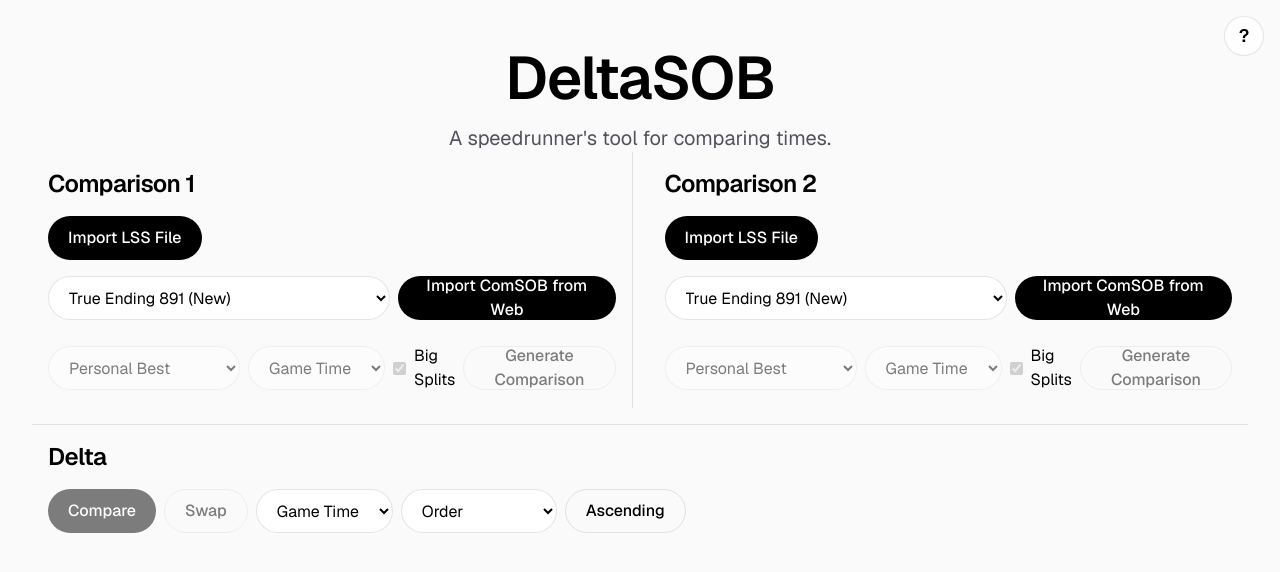
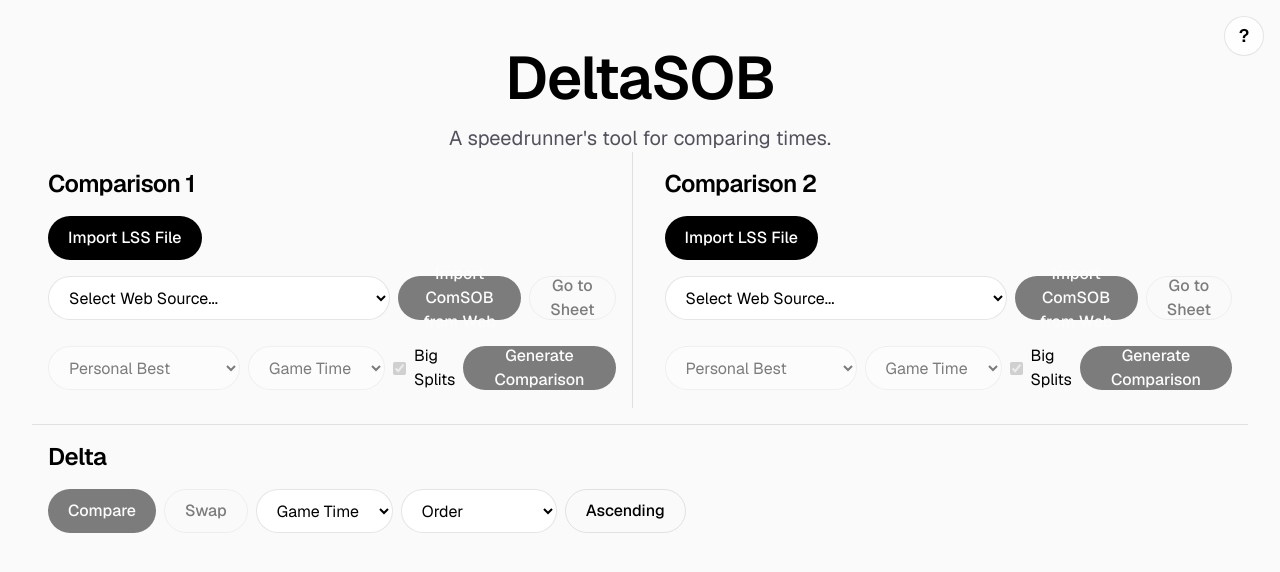
Before and after one commit to briank1727/hksplitanalyzer, a Next.js app: page / in a window 1280 px wide. Shown: the top 572 px of the page. Built offline with nearby package versions, Linux system fonts and the light colour scheme.

Commit message:
Edited Help and Added Go to Sheet Button

```diff
--- a/components/ComparisonPanel.tsx
+++ b/components/ComparisonPanel.tsx
@@ -28,9 +28,7 @@ export default function ComparisonPanel({
   const [timing, setTiming] = useState<TimingMethodKey>("GameTime");
   const [bigSplits, setBigSplits] = useState<boolean>(true);
   const [generateError, setGenerateError] = useState<string | null>(null);
-  const [webImport, setWebImport] = useState<WebImportKey | "">(
-    (Object.keys(WebLSS)[0] as WebImportKey) || "",
-  );
+  const [webImport, setWebImport] = useState<WebImportKey | "">("");
 
   const handleImport = async () => {
     setImportError(null);
@@ -131,6 +129,16 @@ export default function ComparisonPanel({
         <Button onClick={handleWebImport} disabled={!webImport}>
           Import ComSOB from Web
         </Button>
+        <Button
+          variant="secondary"
+          disabled={!webImport}
+          onClick={() => {
+            if (!webImport) return;
+            window.open(WebLSS[webImport].sheet_url, "_blank", "noopener,noreferrer");
+          }}
+        >
+          Go to Sheet
+        </Button>
       </div>
       {imported && importedFileName && (
         <div className="mt-4 rounded-lg border border-green-200 bg-green-50 p-4 text-green-800 dark:border-green-900 dark:bg-green-950 dark:text-green-200">
@@ -179,11 +187,7 @@ export default function ComparisonPanel({
             Big Splits
           </span>
         </label>
-        <Button
-          variant="secondary"
-          onClick={handleGenerate}
-          disabled={!imported}
-        >
+        <Button onClick={handleGenerate} disabled={!imported}>
           Generate Comparison
         </Button>
       </div>
--- a/components/HelpPanel.tsx
+++ b/components/HelpPanel.tsx
@@ -44,10 +44,14 @@ export default function HelpPanel({ open, onClose }: HelpPanelProps) {
           from a LiveSplit (.lss) file or directly from supported web sources.
           <br />
           <br />
-          Use the dropdowns to select which comparisons and timing methods you
-          want to use, and the differences will be displayed in the main view.
-          This can help you identify where you are gaining or losing time in
-          your runs and track your progress over time.
+          How to Use:
+          <br />
+          <br />
+          First import a LiveSplit file or fetch splits from a supported web
+          source. Once you have imported your splits, use the dropdowns to
+          select which comparisons and timing methods you want to use, and click
+          "Generate Comparison" on each comparison panel to see the results (for
+          ComSOBs it doesn't matter since they are just one time anyway).
           <br />
           <br />
           Check the{" "}
@@ -62,9 +66,14 @@ export default function HelpPanel({ open, onClose }: HelpPanelProps) {
           if you want to treat segments with multiple split times as a single
           segment, using the best time among them. This is useful for runs where
           you have multiple attempts at the same segment and want to see your
-          best performance for that segment. It is not simply a sum of best
-          segments, but rather a way to compress segments with multiple split
-          times into one segment for comparison purposes.
+          best performance for that segment. You do not necessarily have to turn
+          it off for lss files that don't have subsplits.
+          <br />
+          <br />
+          Once you've generated a comparison for both comparisons, you can
+          scroll down to the Delta section and click compare to see the
+          difference between the two comparisons for each split and
+          cumulatively.
           <br />
           <br />
           Important Note: DeltaSOB will not consider any split times that are
```
